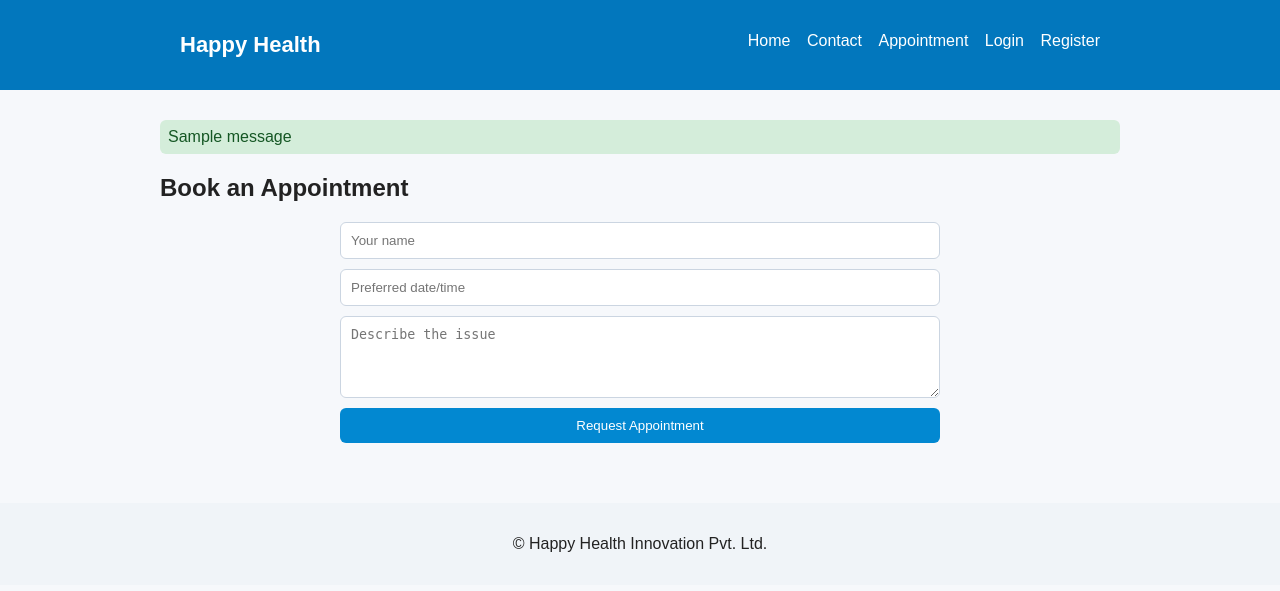
After one commit to AmritRaj-coder/happy_health_website1, a Flask app: page /appointment in a window 1280 px wide. The commit adds this page. Shown: the top 591 px of the page. Run offline with Flask 3, Linux system fonts and the light colour scheme; tables that the repository leaves empty hold one stand-in row (values such as "Sample post"); one stand-in notice (Sample message) is shown.

Commit message:
updated website files

```diff
--- a/app.py
+++ b/app.py
@@ -1,51 +1,169 @@
-
-from flask import Flask, render_template, request, url_for
+from flask import Flask, render_template, request, redirect, url_for, session, flash
+from flask_sqlalchemy import SQLAlchemy
+from werkzeug.security import generate_password_hash, check_password_hash
+import os
+from functools import wraps
 
 app = Flask(__name__)
+app.config['SECRET_KEY'] = os.environ.get('SECRET_KEY', 'change_this_for_prod')
+app.config['SQLALCHEMY_DATABASE_URI'] = 'sqlite:///database.db'
+app.config['SQLALCHEMY_TRACK_MODIFICATIONS'] = False
 
-# Home page route
+db = SQLAlchemy(app)
+
+# Models
+class User(db.Model):
+    id = db.Column(db.Integer, primary_key=True)
+    username = db.Column(db.String(120), unique=True, nullable=False)
+    password_hash = db.Column(db.String(300), nullable=False)
+    is_admin = db.Column(db.Boolean, default=False)
+
+    def set_password(self, pw):
+        self.password_hash = generate_password_hash(pw)
+    def check_password(self, pw):
+        return check_password_hash(self.password_hash, pw)
+
+class Contact(db.Model):
+    id = db.Column(db.Integer, primary_key=True)
+    name = db.Column(db.String(200), nullable=False)
+    email = db.Column(db.String(200), nullable=False)
+    message = db.Column(db.Text, nullable=False)
+
+class Appointment(db.Model):
+    id = db.Column(db.Integer, primary_key=True)
+    name = db.Column(db.String(200), nullable=False)
+    date = db.Column(db.String(120), nullable=False)
+    issue = db.Column(db.Text, nullable=False)
+
+# admin-only decorator
+def login_required(f):
+    @wraps(f)
+    def decorated(*args, **kwargs):
+        if 'user_id' not in session:
+            flash("Please login first.", "warning")
+            return redirect(url_for('login'))
+        return f(*args, **kwargs)
+    return decorated
+
+def admin_required(f):
+    @wraps(f)
+    def decorated(*args, **kwargs):
+        if 'user_id' not in session:
+            flash("Please login first.", "warning")
+            return redirect(url_for('login'))
+        user = User.query.get(session['user_id'])
+        if not user or not user.is_admin:
+            flash("Admin access required.", "danger")
+            return redirect(url_for('home'))
+        return f(*args, **kwargs)
+    return decorated
+
+# Routes
 @app.route('/')
 def home():
     return render_template('index.html')
 
-# Contact form route
-@app.route('/contact', methods=['POST'])
+@app.route('/contact', methods=['GET','POST'])
 def contact():
-    name = request.form['name']
-    email = request.form['email']
-    message = request.form['message']
+    if request.method == 'POST':
+        name = request.form.get('name','').strip()
+        email = request.form.get('email','').strip()
+        message = request.form.get('message','').strip()
+        if not (name and email and message):
+            flash("Please fill all fields.", "warning")
+            return redirect(url_for('contact'))
+        c = Contact(name=name, email=email, message=message)
+        db.session.add(c)
+        db.session.commit()
+        flash("Thank you! Your message was sent.", "success")
+        return redirect(url_for('contact'))
+    return render_template('contact.html')
 
-    # Save message to a file
-    with open('messages.txt', 'a') as f:
-        f.write(f"Name: {name}\nEmail: {email}\nMessage: {message}\n---\n")
+@app.route('/appointment', methods=['GET','POST'])
+def appointment():
+    if request.method == 'POST':
+        name = request.form.get('name','').strip()
+        date = request.form.get('date','').strip()
+        issue = request.form.get('issue','').strip()
+        if not (name and date and issue):
+            flash("Please fill all fields.", "warning")
+            return redirect(url_for('appointment'))
+        a = Appointment(name=name, date=date, issue=issue)
+        db.session.add(a)
+        db.session.commit()
+        flash("Your appointment request was received.", "success")
+        return redirect(url_for('appointment'))
+    return render_template('appointment.html')
 
-    # Show thank-you message
-    return render_template('index.html', message_sent=True)
+@app.route('/register', methods=['GET','POST'])
+def register():
+    if request.method == 'POST':
+        username = request.form.get('username','').strip()
+        password = request.form.get('password','')
+        if not username or not password:
+            flash("Provide username and password", "warning")
+            return redirect(url_for('register'))
+        if User.query.filter_by(username=username).first():
+            flash("Username already exists", "danger")
+            return redirect(url_for('register'))
+        user = User(username=username)
+        user.set_password(password)
+        # First registered user becomes admin (optional)
+        if User.query.count() == 0:
+            user.is_admin = True
+        db.session.add(user)
+        db.session.commit()
+        flash("Registration successful. Please login.", "success")
+        return redirect(url_for('login'))
+    return render_template('register.html')
+
+@app.route('/login', methods=['GET','POST'])
+def login():
+    if request.method == 'POST':
+        username = request.form.get('username','').strip()
+        password = request.form.get('password','')
+        user = User.query.filter_by(username=username).first()
+        if not user or not user.check_password(password):
+            flash("Invalid credentials", "danger")
+            return redirect(url_for('login'))
+        session['user_id'] = user.id
+        flash("Logged in successfully", "success")
+        return redirect(url_for('home'))
+    return render_template('login.html')
+
+@app.route('/logout')
+def logout():
+    session.clear()
+    flash("Logged out", "info")
+    return redirect(url_for('home'))
+
+# Admin panel
+@app.route('/admin')
+@admin_required
+def admin_panel():
+    contacts = Contact.query.order_by(Contact.id.desc()).all()
+    appointments = Appointment.query.order_by(Appointment.id.desc()).all()
+    users = User.query.all()
+    return render_template('admin.html', contacts=contacts, appointments=appointments, users=users)
+
+# Delete endpoints (admin)
+@app.route('/admin/delete_contact/<int:id>')
+@admin_required
+def delete_contact(id):
+    c = Contact.query.get_or_404(id)
+    db.session.delete(c)
+    db.session.commit()
+    flash("Contact deleted", "info")
+    return redirect(url_for('admin_panel'))
+
+@app.route('/admin/delete_appointment/<int:id>')
+@admin_required
+def delete_appointment(id):
+    a = Appointment.query.get_or_404(id)
+    db.session.delete(a)
+    db.session.commit()
+    flash("Appointment deleted", "info")
+    return redirect(url_for('admin_panel'))
 
 if __name__ == '__main__':
     app.run(debug=True)
-from flask import Flask, render_template, request, url_for
-
-app = Flask(__name__)
-
-# Home page route
-@app.route('/')
-def home():
-    return render_template('index.html')
-
-# Contact form route
-@app.route('/contact', methods=['POST'])
-def contact():
-    name = request.form['name']
-    email = request.form['email']
-    message = request.form['message']
-
-    # Save message to a file
-    with open('messages.txt', 'a') as f:
-        f.write(f"Name: {name}\nEmail: {email}\nMessage: {message}\n---\n")
-
-    # Show thank-you message
-    return render_template('index.html', message_sent=True)
-
-if __name__ == '__main__':
-    app.run(debug=True)
--- a/requirements.txt
+++ b/requirements.txt
@@ -1,3 +1,4 @@
-
 Flask==3.0.3
 gunicorn
+Flask-SQLAlchemy==3.0.3
+Werkzeug==3.1.3
--- a/static/style.css
+++ b/static/style.css
@@ -1,29 +1,28 @@
-body {
-    font-family: Arial, sans-serif;
-    margin: 0;
-    padding: 0;
-    background-color: #f6f8fb;
-    color: #333;
+*{box-sizing:border-box}
+body{font-family:Arial,Helvetica,sans-serif;background:#f6f8fb;color:#222;margin:0}
+.wrap{max-width:1000px;margin:0 auto;padding:20px}
+.site-header{background:#0277bd;color:#fff;padding:12px 0}
+.brand{display:inline-block;margin:0 20px;font-size:22px}
+.nav{display:inline-block;float:right;margin-right:20px}
+.nav a{color:#fff;margin-left:12px;text-decoration:none}
+.hero{display:flex;gap:20px;align-items:center;margin:20px 0}
+.hero-img{width:45%;border-radius:8px;object-fit:cover}
+.hero-text{width:55%}
+.cards{display:flex;gap:20px;margin:20px 0}
+.card{background:#fff;padding:16px;border-radius:8px;flex:1;box-shadow:0 4px 10px rgba(0,0,0,.06)}
+.form{max-width:600px;margin:10px auto;display:flex;flex-direction:column;gap:10px}
+.form input,.form textarea{padding:10px;border-radius:6px;border:1px solid #cbd5e1}
+button{padding:10px 14px;border-radius:6px;border:none;background:#0288d1;color:#fff;cursor:pointer}
+.item{background:#fff;padding:10px;margin:8px 0;border-radius:6px;box-shadow:0 2px 6px rgba(0,0,0,.04)}
+.flashes{margin:10px 0}
+.flash{padding:8px;border-radius:6px}
+.flash.success{background:#d4edda;color:#155724}
+.flash.info{background:#e7f3fe;color:#0b5394}
+.flash.warning{background:#fff3cd;color:#856404}
+.flash.danger{background:#f8d7da;color:#721c24}
+.site-footer{background:#f0f4f8;padding:12px;text-align:center;margin-top:30px}
+@media(max-width:800px){
+  .hero{flex-direction:column}
+  .hero-img{width:100%}
+  .nav{float:none;text-align:center;margin:10px 0}
 }
-
-header {
-    background-color: #0077b6;
-    color: white;
-    padding: 15px;
-    text-align: center;
-}
-
-nav a {
-    color: white;
-    margin: 0 15px;
-    text-decoration: none;
-}
-
-nav a:hover {
-    text-decoration: underline;
-}
-
-section {
-    padding: 20px;
-    text-align: center;
-}
--- /dev/null
+++ b/templates/appointment.html
@@ -0,0 +1,11 @@
+{% extends "base.html" %}
+{% block title %}Appointment{% endblock %}
+{% block content %}
+  <h2>Book an Appointment</h2>
+  <form method="POST" action="{{ url_for('appointment') }}" class="form">
+    <input name="name" placeholder="Your name" required>
+    <input name="date" placeholder="Preferred date/time" required>
+    <textarea name="issue" placeholder="Describe the issue" rows="4" required></textarea>
+    <button type="submit">Request Appointment</button>
+  </form>
+{% endblock %}
--- /dev/null
+++ b/templates/base.html
@@ -0,0 +1,45 @@
+<!doctype html>
+<html lang="en">
+<head>
+  <meta charset="utf-8">
+  <meta name="viewport" content="width=device-width,initial-scale=1">
+  <title>{% block title %}Happy Health{% endblock %}</title>
+  <link rel="stylesheet" href="{{ url_for('static', filename='style.css') }}">
+</head>
+<body>
+<header class="site-header">
+  <div class="wrap">
+    <h1 class="brand">Happy Health</h1>
+    <nav class="nav">
+      <a href="{{ url_for('home') }}">Home</a>
+      <a href="{{ url_for('contact') }}">Contact</a>
+      <a href="{{ url_for('appointment') }}">Appointment</a>
+      {% if session.get('user_id') %}
+        <a href="{{ url_for('logout') }}">Logout</a>
+        <a href="{{ url_for('admin_panel') }}">Admin</a>
+      {% else %}
+        <a href="{{ url_for('login') }}">Login</a>
+        <a href="{{ url_for('register') }}">Register</a>
+      {% endif %}
+    </nav>
+  </div>
+</header>
+
+<main class="wrap">
+  {% with messages = get_flashed_messages(with_categories=true) %}
+    {% if messages %}
+      <div class="flashes">
+        {% for category, msg in messages %}
+          <div class="flash {{ category }}">{{ msg }}</div>
+        {% endfor %}
+      </div>
+    {% endif %}
+  {% endwith %}
+  {% block content %}{% endblock %}
+</main>
+
+<footer class="site-footer">
+  <div class="wrap">© Happy Health Innovation Pvt. Ltd.</div>
+</footer>
+</body>
+</html>
```
Also changed, not shown: templates/admin.html (added, +25 -0 lines), templates/contact.html (added, +11 -0 lines), templates/index.html (+25 -54 lines), templates/login.htm (added, +9 -0 lines), templates/register.html (added, +9 -0 lines), instance/database.db (added).
